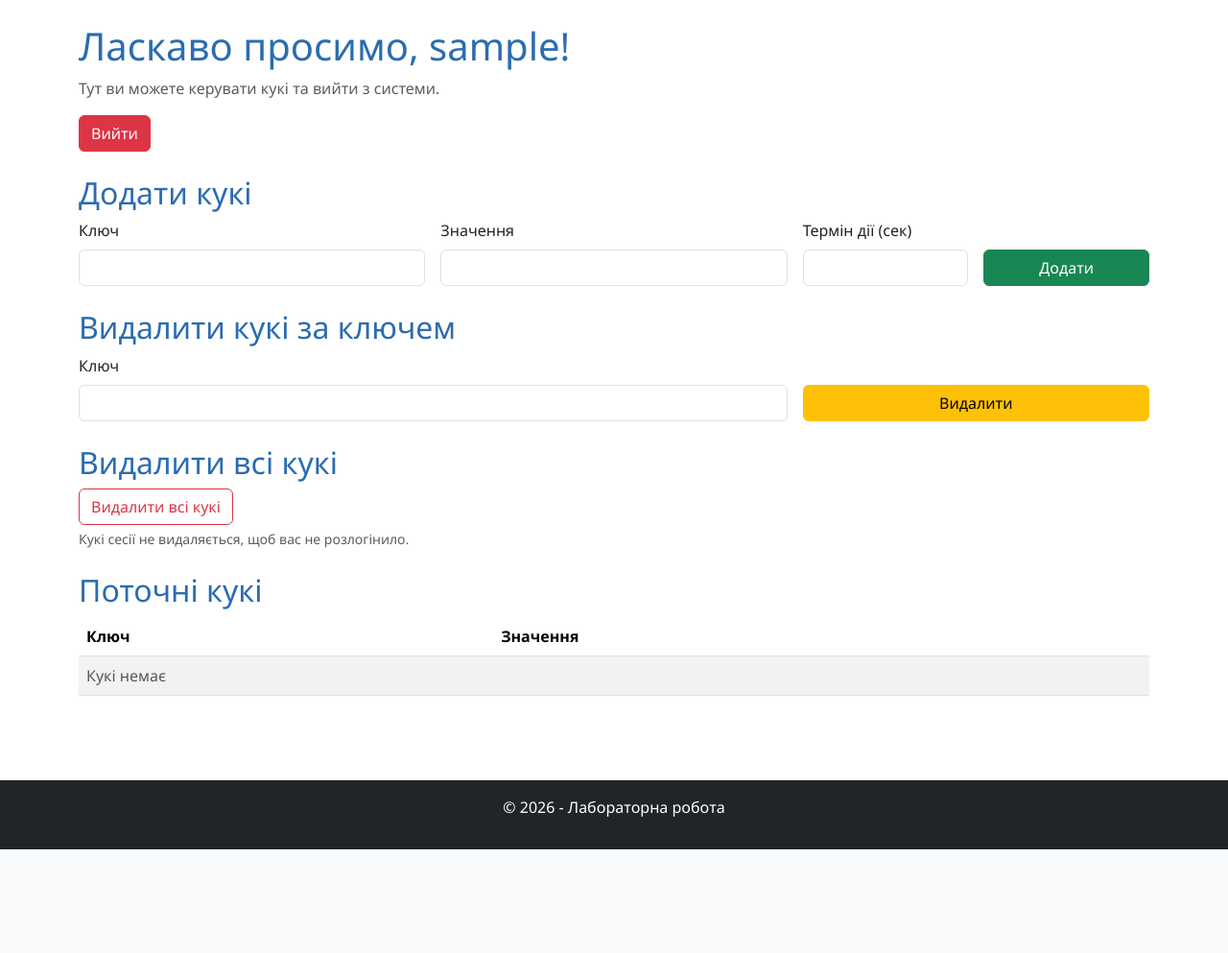
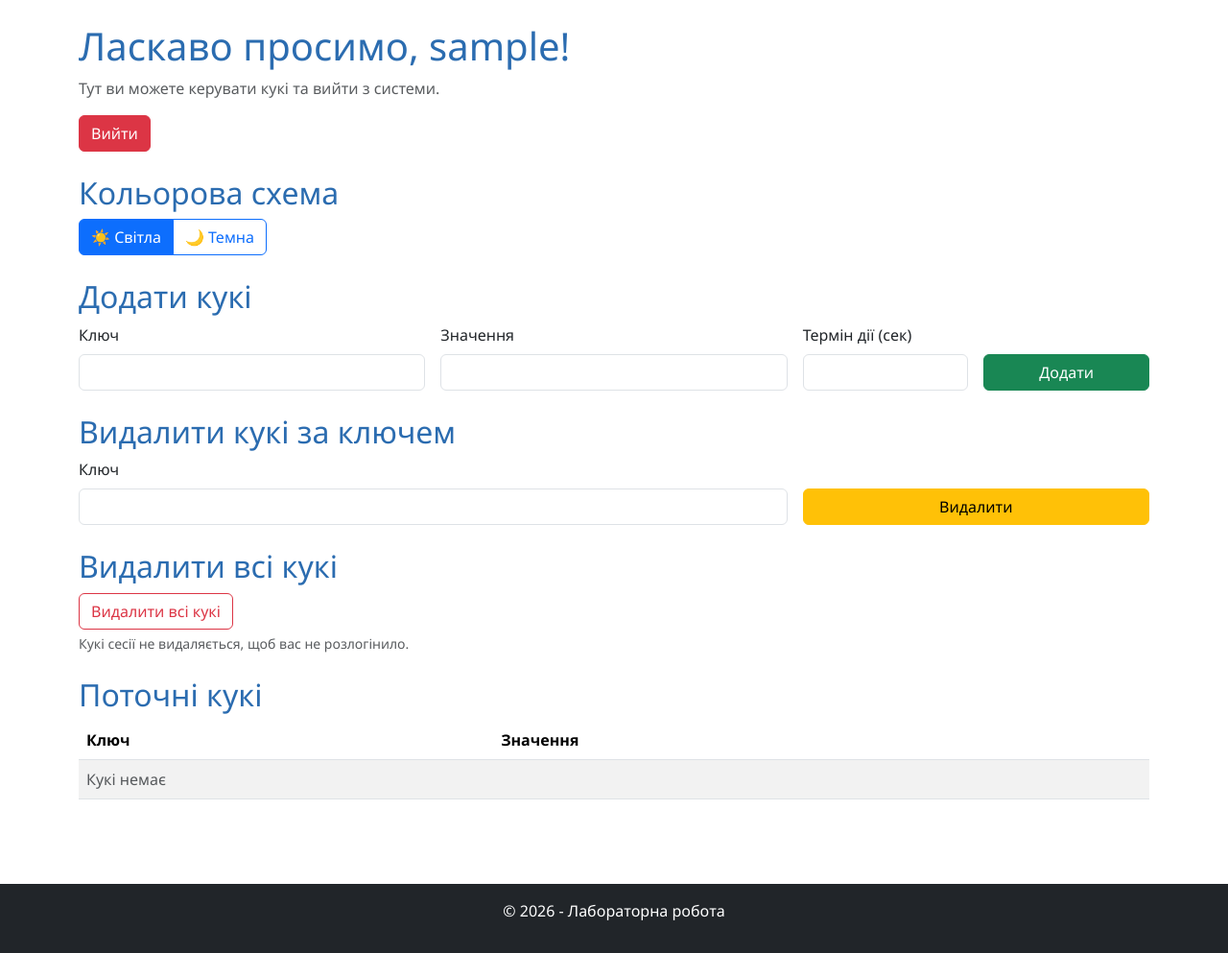
Before and after one commit to yevhen-vasylyniuk/flask-app-lab, a Flask app: page /users/profile in a window 1280 px wide. Shown: the part 57-1050 px from the top of the page at 96% size. Before the commit the page ends 942 px from the top, so only its background shows below. Run offline with Flask 3, Linux system fonts and the light colour scheme; the visitor is signed in with stand-in values (Sample User, id 1).

Commit message:
Add color scheme selection for profile page

```diff
--- a/app/static/css/styles.css
+++ b/app/static/css/styles.css
@@ -4,7 +4,15 @@
 
 body {
   font-family: "Segoe UI", system-ui, sans-serif;
-  color: #222;
+}
+
+/* Темна схема (вибирається на сторінці профілю) */
+[data-bs-theme="dark"] {
+  --accent: #63a4ff;
+}
+
+[data-bs-theme="dark"] body {
+  background: #121821;
 }
 
 h1, h2, h3 {
--- a/app/templates/base.html
+++ b/app/templates/base.html
@@ -1,5 +1,5 @@
 <!doctype html>
-<html lang="uk">
+<html lang="uk" data-bs-theme="{% block theme %}light{% endblock %}">
 <head>
   <meta charset="utf-8">
   <meta name="viewport" content="width=device-width, initial-scale=1">
--- a/app/users/templates/users/profile.html
+++ b/app/users/templates/users/profile.html
@@ -1,4 +1,6 @@
 {% extends "base.html" %}
+
+{% block theme %}{{ theme }}{% endblock %}
 
 {% block content %}
 <section class="mb-4">
@@ -7,6 +9,16 @@
   <form method="post" action="{{ url_for('users.logout') }}">
     <button type="submit" class="btn btn-danger">Вийти</button>
   </form>
+</section>
+
+<section class="mb-4">
+  <h2>Кольорова схема</h2>
+  <div class="btn-group" role="group" aria-label="Кольорова схема">
+    <a href="{{ url_for('users.set_theme', scheme='light') }}"
+       class="btn {% if theme == 'light' %}btn-primary{% else %}btn-outline-primary{% endif %}">☀️ Світла</a>
+    <a href="{{ url_for('users.set_theme', scheme='dark') }}"
+       class="btn {% if theme == 'dark' %}btn-primary{% else %}btn-outline-primary{% endif %}">🌙 Темна</a>
+  </div>
 </section>
 
 <section class="mb-4">
--- a/app/users/views.py
+++ b/app/users/views.py
@@ -5,6 +5,12 @@ from . import user_bp
 USERS = {
     "user1": "1234",
     "admin": "admin",
+}
+
+# Доступні кольорові схеми для сторінки профілю
+THEMES = {
+    "light": "Світла",
+    "dark": "Темна",
 }
 
 
@@ -47,8 +53,25 @@ def profile():
         flash("Спочатку увійдіть у систему!", "danger")
         return redirect(url_for("users.login"))
 
+    theme = request.cookies.get("theme", "light")
+    if theme not in THEMES:
+        theme = "light"
+
     return render_template("profile.html", title="Профіль", username=username,
-                           cookies=request.cookies)
+                           cookies=request.cookies, theme=theme)
+
+
+@user_bp.route("/theme/<string:scheme>")
+def set_theme(scheme):
+    response = redirect(url_for("users.profile"))
+    if scheme not in THEMES:
+        flash("Невідома кольорова схема.", "warning")
+        return response
+
+    # Зберігаємо вибір на рік, щоб він діяв і при наступних відвідуваннях
+    response.set_cookie("theme", scheme, max_age=60 * 60 * 24 * 365)
+    flash(f"Кольорову схему змінено на «{THEMES[scheme]}».", "success")
+    return response
 
 
 @user_bp.route("/logout", methods=["POST"])
```
